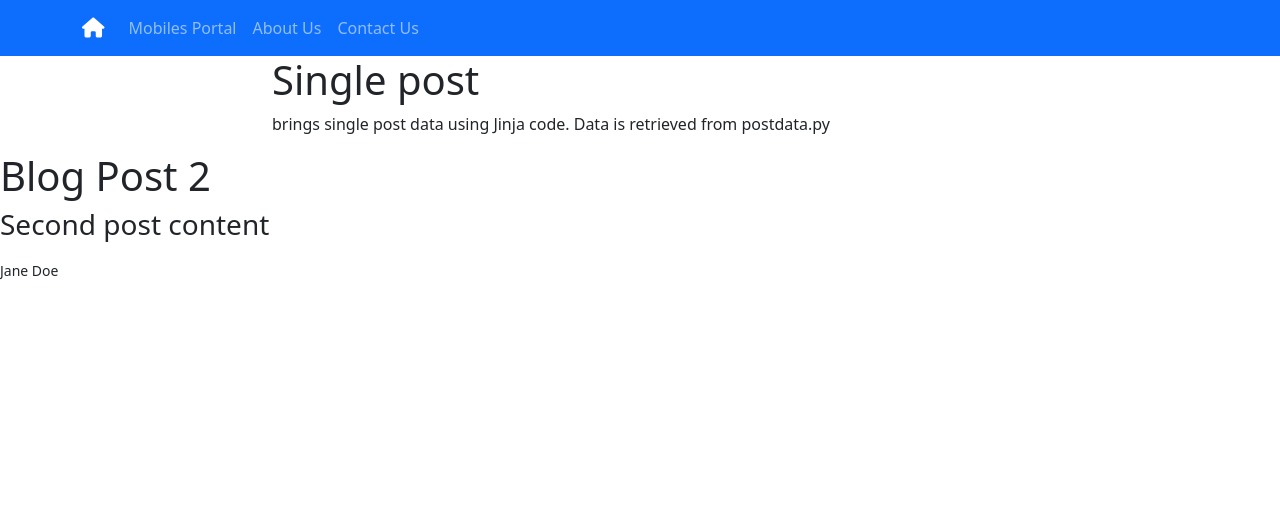
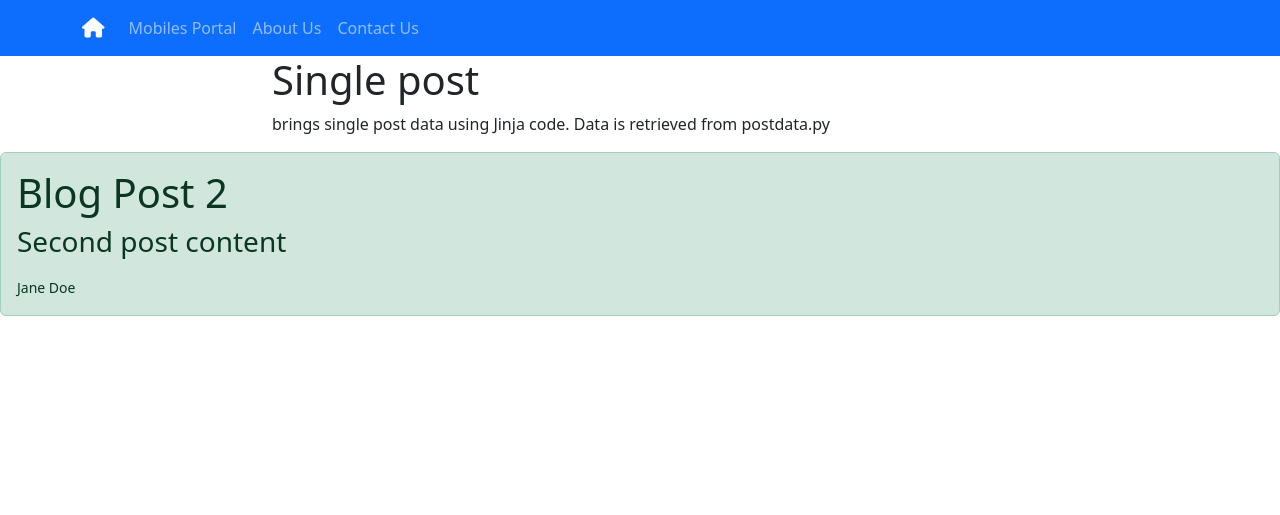
Before and after one commit to FShaif/InternetApp-Project, a Flask app: page /posts/1 in a window 1280 px wide. Shown: the top 515 px of the page. Run offline with Flask 3, Linux system fonts and the light colour scheme; some libraries are stand-ins or nearby versions.

Commit message:
Added alert class for aesthitics

```diff
--- a/templates/post-single.html
+++ b/templates/post-single.html
@@ -22,11 +22,12 @@
        </div>
       </div>
     </div>
-
+    <div class="alert alert-success">
     <h1>{{ p.title }}</h1>
     <h3>{{ p.content }}</h3>
     <p>{{p.data_posted}}</p>
     <small>{{p.author}}</small>
+    </div>
   {% endblock myContent%}
 
 </body>
```
